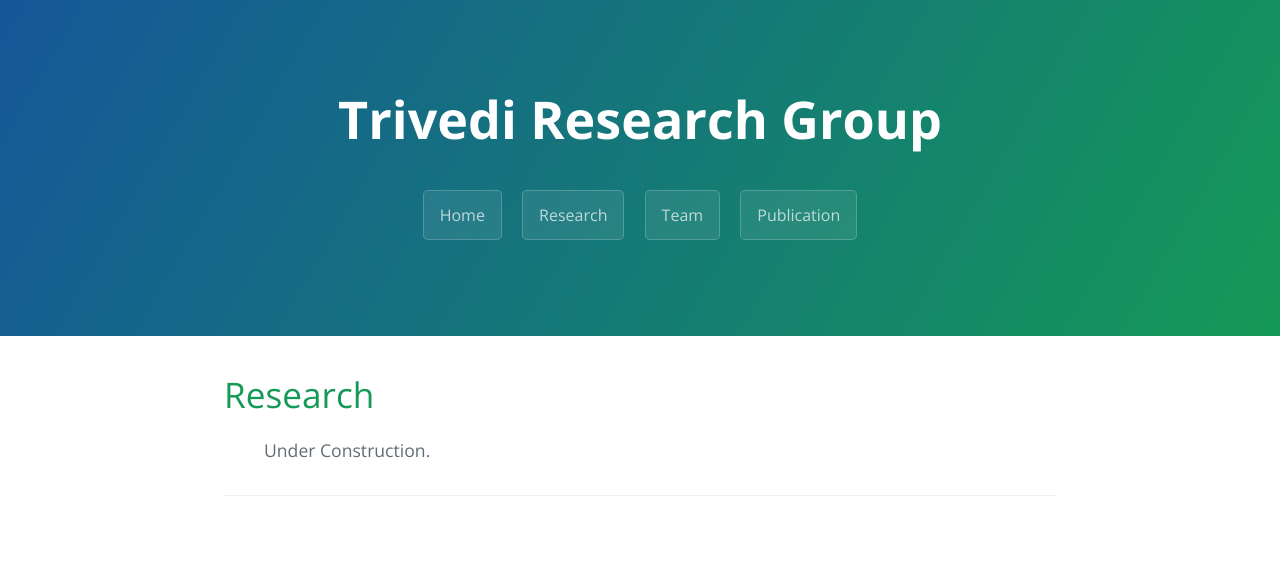
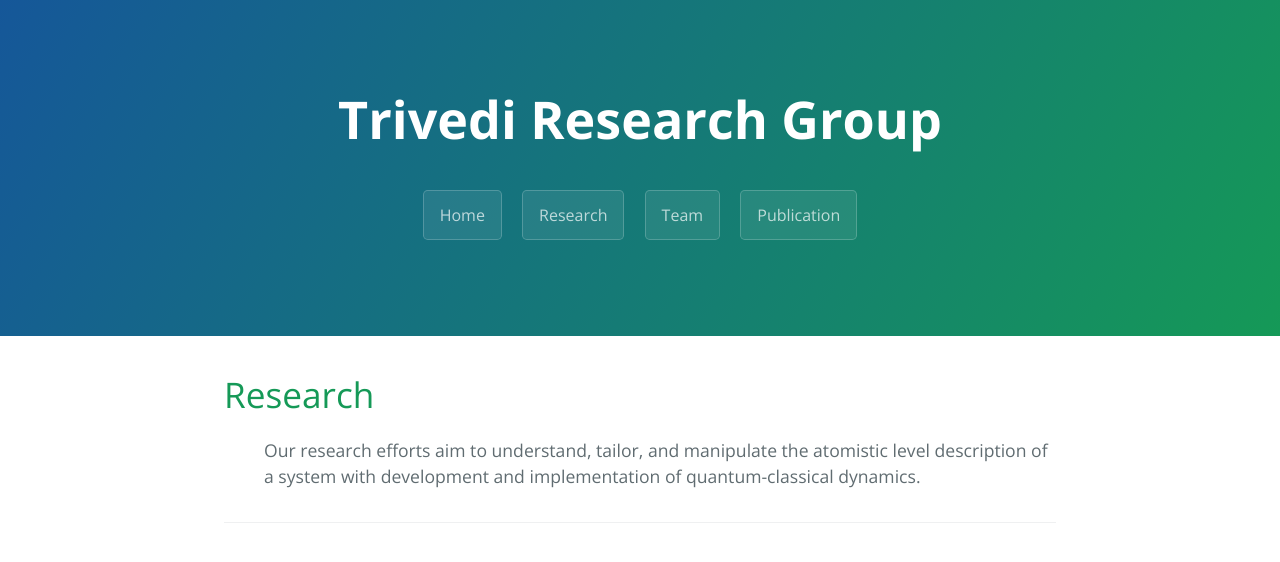
Before and after one commit to dharatrivedi/dharatrivedi.github.io, a Jekyll site: the page built from research.html, in a window 1280 px wide. Shown: the top 562 px of the page. Built offline with Jekyll 4.4.1, drawn with Linux system fonts in a browser that asks for light colours.

Commit message:
Update research.html

```diff
--- a/research.html
+++ b/research.html
@@ -7,7 +7,7 @@ title: {{ site.name }}
   <h1>Research</h1>
   <ul class="posts">
     {% for post in site.posts %}
-      Under Construction.
+      Our research efforts aim to understand, tailor, and manipulate the atomistic level description of a system with development and implementation of quantum-classical dynamics.
     {% endfor %}
   </ul>
 </div>
```
